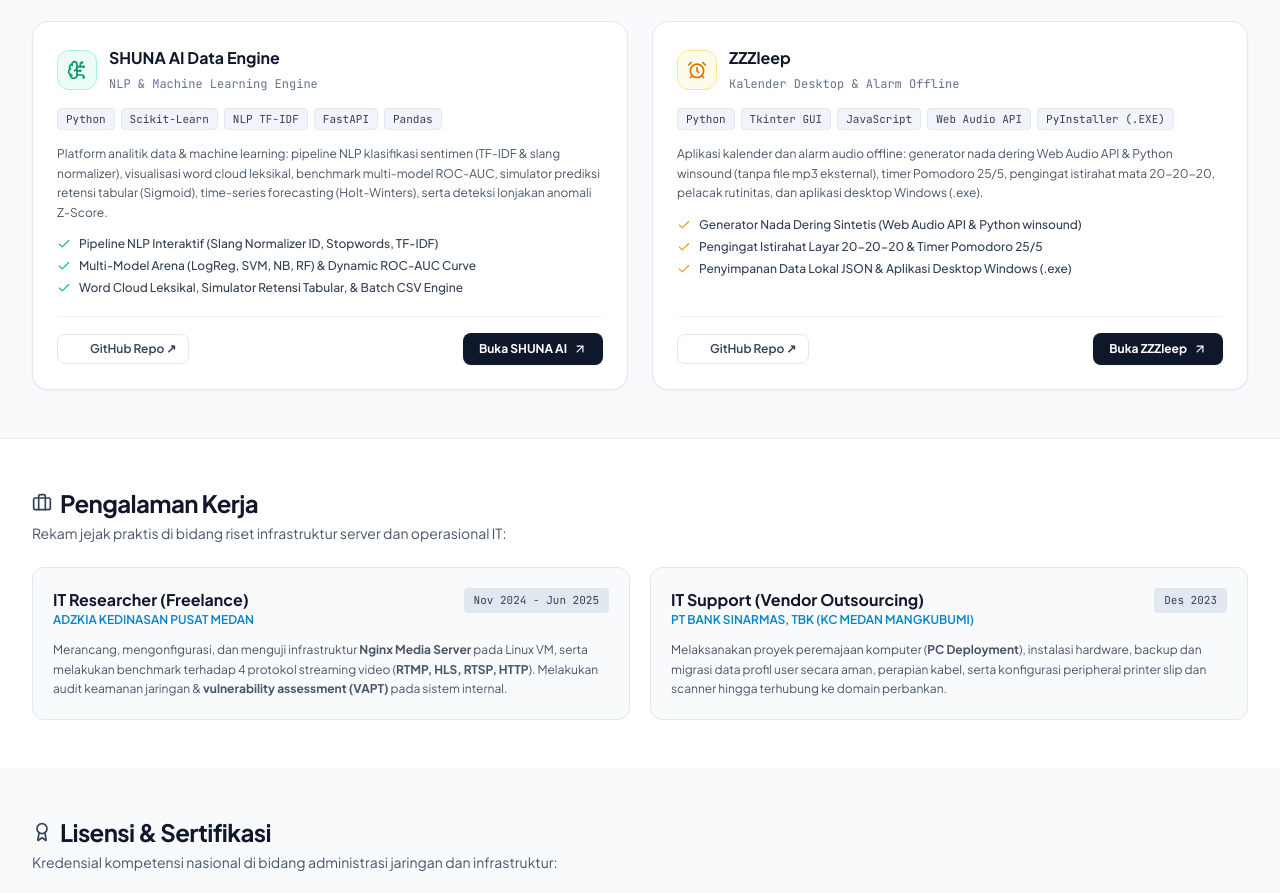
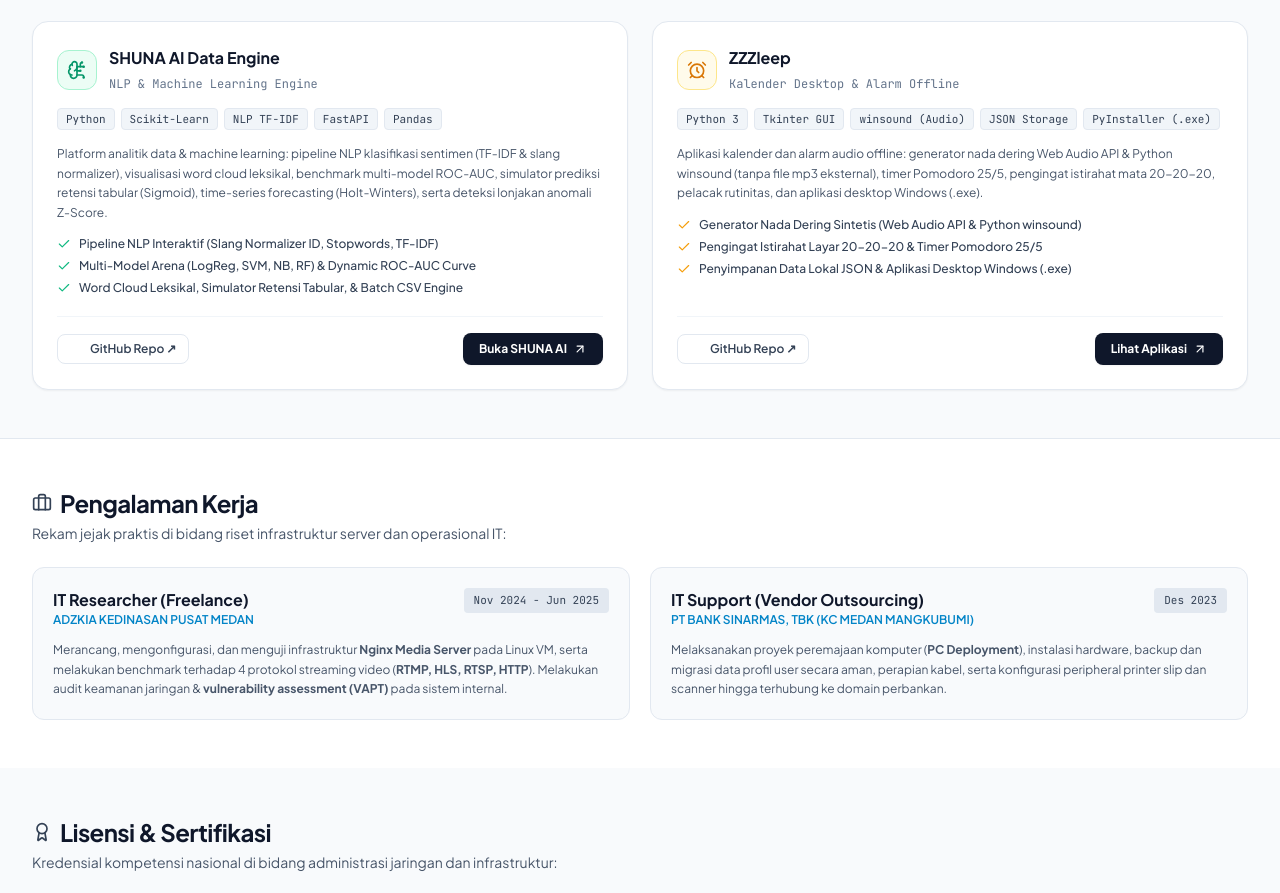
Before and after one commit to InfiniteNull/InfiniteNull.github.io, a plain HTML site: page index.html in a window 1280 px wide. Shown: the part 1055-1948 px from the top of the page. Drawn offline with nearby package versions, Linux system fonts and the light colour scheme; some icons are missing.

Commit message:
feat: align ZZZleep presentation with native desktop showcase and screenshot preview

```diff
--- a/app.js
+++ b/app.js
@@ -160,14 +160,14 @@ window.submitTerminal = function() {
         <div>1. <strong class="text-sky-400">SIMRS Core Enterprise</strong>: Hospital MIS Permenkes 24/2022, BPJS V-Claim (<a href="https://infinitenull.github.io/simrs-laravel/" target="_blank" class="text-sky-300 underline">open ↗</a>)</div>
         <div>2. <strong class="text-purple-400">Dev & Data Tools</strong>: 29 Modular Network, Security & Data Tools (<a href="https://infinitenull.github.io/dev-tools/" target="_blank" class="text-purple-300 underline">open ↗</a>)</div>
         <div>3. <strong class="text-emerald-400">SHUNA AI Data Engine</strong>: NLP Sentiment, Multi-Model Arena, Tabular Retention (<a href="https://infinitenull.github.io/SHUNA-AI/" target="_blank" class="text-emerald-300 underline">open ↗</a>)</div>
-        <div>4. <strong class="text-amber-400">ZZZleep</strong>: Offline Desktop Calendar, Audio Alarm, & Windows App (<a href="https://infinitenull.github.io/ZZZleep/" target="_blank" class="text-amber-300 underline">open ↗</a>)</div>
+        <div>4. <strong class="text-amber-400">ZZZleep</strong>: Windows Desktop App, Audio Alarm & Rest Timer (<a href="https://infinitenull.github.io/ZZZleep/" target="_blank" class="text-amber-300 underline">open ↗</a>)</div>
       </div>
     ` : `
       <div class="text-slate-300 pl-3 border-l-2 border-slate-600 text-[10px] sm:text-xs space-y-1">
         <div>1. <strong class="text-sky-400">SIMRS Core Enterprise</strong>: Hospital MIS Permenkes 24/2022, BPJS V-Claim (<a href="https://infinitenull.github.io/simrs-laravel/" target="_blank" class="text-sky-300 underline">buka ↗</a>)</div>
         <div>2. <strong class="text-purple-400">Dev & Data Tools</strong>: 29 Modul Komputasi Jaringan, Keamanan, & Data (<a href="https://infinitenull.github.io/dev-tools/" target="_blank" class="text-purple-300 underline">buka ↗</a>)</div>
         <div>3. <strong class="text-emerald-400">SHUNA AI Data Engine</strong>: NLP Sentiment, Model Arena ROC-AUC, Retensi Tabular (<a href="https://infinitenull.github.io/SHUNA-AI/" target="_blank" class="text-emerald-300 underline">buka ↗</a>)</div>
-        <div>4. <strong class="text-amber-400">ZZZleep</strong>: Kalender Desktop Offline, Audio Alarm, & Aplikasi Windows (.exe) (<a href="https://infinitenull.github.io/ZZZleep/" target="_blank" class="text-amber-300 underline">buka ↗</a>)</div>
+        <div>4. <strong class="text-amber-400">ZZZleep</strong>: Aplikasi Desktop Windows (.exe), Audio Alarm & Timer Istirahat (<a href="https://infinitenull.github.io/ZZZleep/" target="_blank" class="text-amber-300 underline">buka ↗</a>)</div>
       </div>
     `;
   } else if (cmd === 'simrs' || cmd === 'simrs-laravel') {
--- a/index.html
+++ b/index.html
@@ -408,11 +408,11 @@
 
             <!-- Tech Badges -->
             <div class="flex flex-wrap gap-1.5 text-[11px] font-mono">
-              <span class="px-2 py-0.5 rounded bg-slate-100 dark:bg-slate-800 text-slate-700 dark:text-slate-300 border border-slate-200 dark:border-slate-700">Python</span>
+              <span class="px-2 py-0.5 rounded bg-slate-100 dark:bg-slate-800 text-slate-700 dark:text-slate-300 border border-slate-200 dark:border-slate-700">Python 3</span>
               <span class="px-2 py-0.5 rounded bg-slate-100 dark:bg-slate-800 text-slate-700 dark:text-slate-300 border border-slate-200 dark:border-slate-700">Tkinter GUI</span>
-              <span class="px-2 py-0.5 rounded bg-slate-100 dark:bg-slate-800 text-slate-700 dark:text-slate-300 border border-slate-200 dark:border-slate-700">JavaScript</span>
-              <span class="px-2 py-0.5 rounded bg-slate-100 dark:bg-slate-800 text-slate-700 dark:text-slate-300 border border-slate-200 dark:border-slate-700">Web Audio API</span>
-              <span class="px-2 py-0.5 rounded bg-slate-100 dark:bg-slate-800 text-slate-700 dark:text-slate-300 border border-slate-200 dark:border-slate-700">PyInstaller (.EXE)</span>
+              <span class="px-2 py-0.5 rounded bg-slate-100 dark:bg-slate-800 text-slate-700 dark:text-slate-300 border border-slate-200 dark:border-slate-700">winsound (Audio)</span>
+              <span class="px-2 py-0.5 rounded bg-slate-100 dark:bg-slate-800 text-slate-700 dark:text-slate-300 border border-slate-200 dark:border-slate-700">JSON Storage</span>
+              <span class="px-2 py-0.5 rounded bg-slate-100 dark:bg-slate-800 text-slate-700 dark:text-slate-300 border border-slate-200 dark:border-slate-700">PyInstaller (.exe)</span>
             </div>
 
             <p id="zzzleepCardDesc" class="text-xs text-slate-600 dark:text-slate-400 leading-relaxed">Aplikasi kalender dan alarm audio offline: generator nada dering Web Audio API &amp; Python winsound (tanpa file mp3 eksternal), timer Pomodoro 25/5, pengingat istirahat mata 20-20-20, pelacak rutinitas, dan aplikasi desktop Windows (.exe).</p>
@@ -440,7 +440,7 @@
               <span>GitHub Repo ↗</span>
             </a>
             <a href="https://infinitenull.github.io/ZZZleep/" target="_blank" rel="noopener noreferrer" class="px-4 py-2 rounded-lg bg-slate-900 hover:bg-slate-800 dark:bg-slate-100 dark:hover:bg-white text-white dark:text-slate-900 font-bold text-xs flex items-center gap-1.5 transition shadow-sm">
-              <span id="zzzleepBtnOpen">Buka ZZZleep</span>
+              <span id="zzzleepBtnOpen">Lihat Aplikasi</span>
               <i data-lucide="arrow-up-right" class="w-3.5 h-3.5"></i>
             </a>
           </div>
--- a/js/i18n.js
+++ b/js/i18n.js
@@ -60,11 +60,11 @@ window.I18N_DICT = {
     zzzleepCardTitle: "ZZZleep",
     zzzleepCardSub: "Kalender Desktop & Alarm Offline",
     zzzleepCardStatus: "OFFLINE",
-    zzzleepCardDesc: "Aplikasi kalender dan alarm audio offline: generator nada dering Web Audio API & Python winsound (tanpa file mp3 eksternal), timer Pomodoro 25/5, pengingat istirahat mata 20-20-20, pelacak rutinitas, dan aplikasi desktop Windows (.exe).",
-    zzzleepBullet1: "Generator Nada Dering Sintetis (Web Audio API & Python winsound)",
+    zzzleepCardDesc: "Aplikasi desktop native Windows untuk kalender offline, alarm audio sintetis (winsound), timer Pomodoro 25/5, pengingat istirahat layar 20-20-20, dan penyimpanan data lokal JSON.",
+    zzzleepBullet1: "Audio Alarm Sintetis (winsound.Beep tanpa file eksternal)",
     zzzleepBullet2: "Pengingat Istirahat Layar 20-20-20 & Timer Pomodoro 25/5",
-    zzzleepBullet3: "Penyimpanan Data Lokal JSON & Aplikasi Desktop Windows (.exe)",
-    zzzleepBtnOpen: "Buka ZZZleep",
+    zzzleepBullet3: "Penyimpanan Data Lokal JSON & Kompilasi File .exe Mandiri",
+    zzzleepBtnOpen: "Lihat Aplikasi",
 
     // Experience & Certifications Section
     secHeadingExp: "Pengalaman Kerja",
@@ -173,11 +173,11 @@ window.I18N_DICT = {
     zzzleepCardTitle: "ZZZleep",
     zzzleepCardSub: "Offline Calendar & Audio Alarm",
     zzzleepCardStatus: "OFFLINE",
-    zzzleepCardDesc: "Offline desktop calendar and audio alarm application: built-in Web Audio API & Python winsound tone generation (zero external audio files), 25/5 Pomodoro timer, 20-20-20 screen rest reminder, habit tracker, and standalone Windows desktop app (.exe).",
-    zzzleepBullet1: "Built-in Audio Tone Generation (Web Audio API & Python winsound)",
+    zzzleepCardDesc: "Native Windows desktop application for offline calendar, synthesized audio alarms (winsound), 25/5 Pomodoro timer, 20-20-20 screen rest reminder, and local JSON storage.",
+    zzzleepBullet1: "Synthesized Audio Alarm (winsound.Beep without external files)",
     zzzleepBullet2: "20-20-20 Screen Rest Reminder & 25/5 Pomodoro Timer",
-    zzzleepBullet3: "Local JSON Data Storage & Standalone Windows Desktop App (.exe)",
-    zzzleepBtnOpen: "Launch ZZZleep",
+    zzzleepBullet3: "Local JSON Storage & Standalone .exe Compilation",
+    zzzleepBtnOpen: "View Desktop App",
 
     // Experience & Certifications Section
     secHeadingExp: "Work Experience",
```
